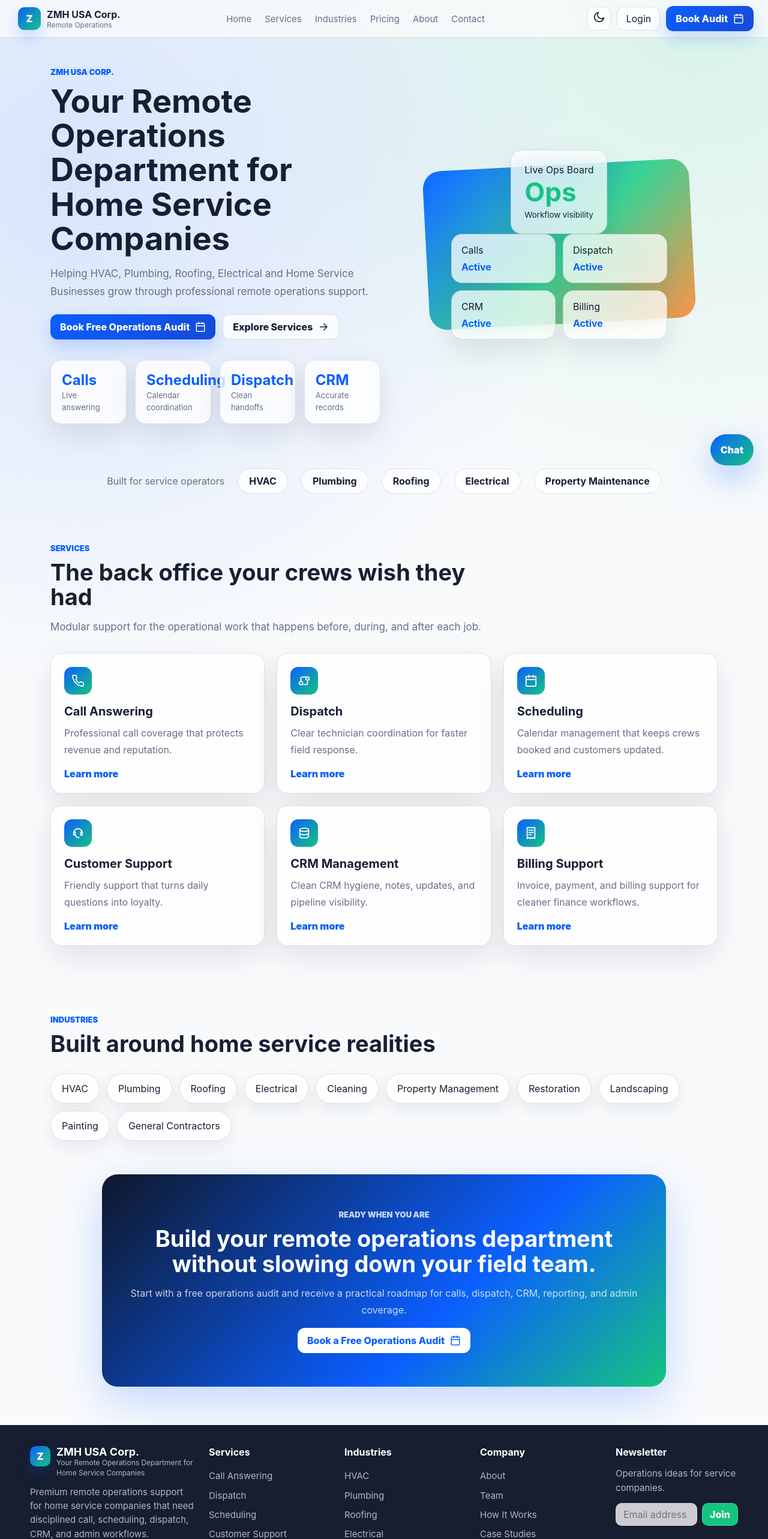
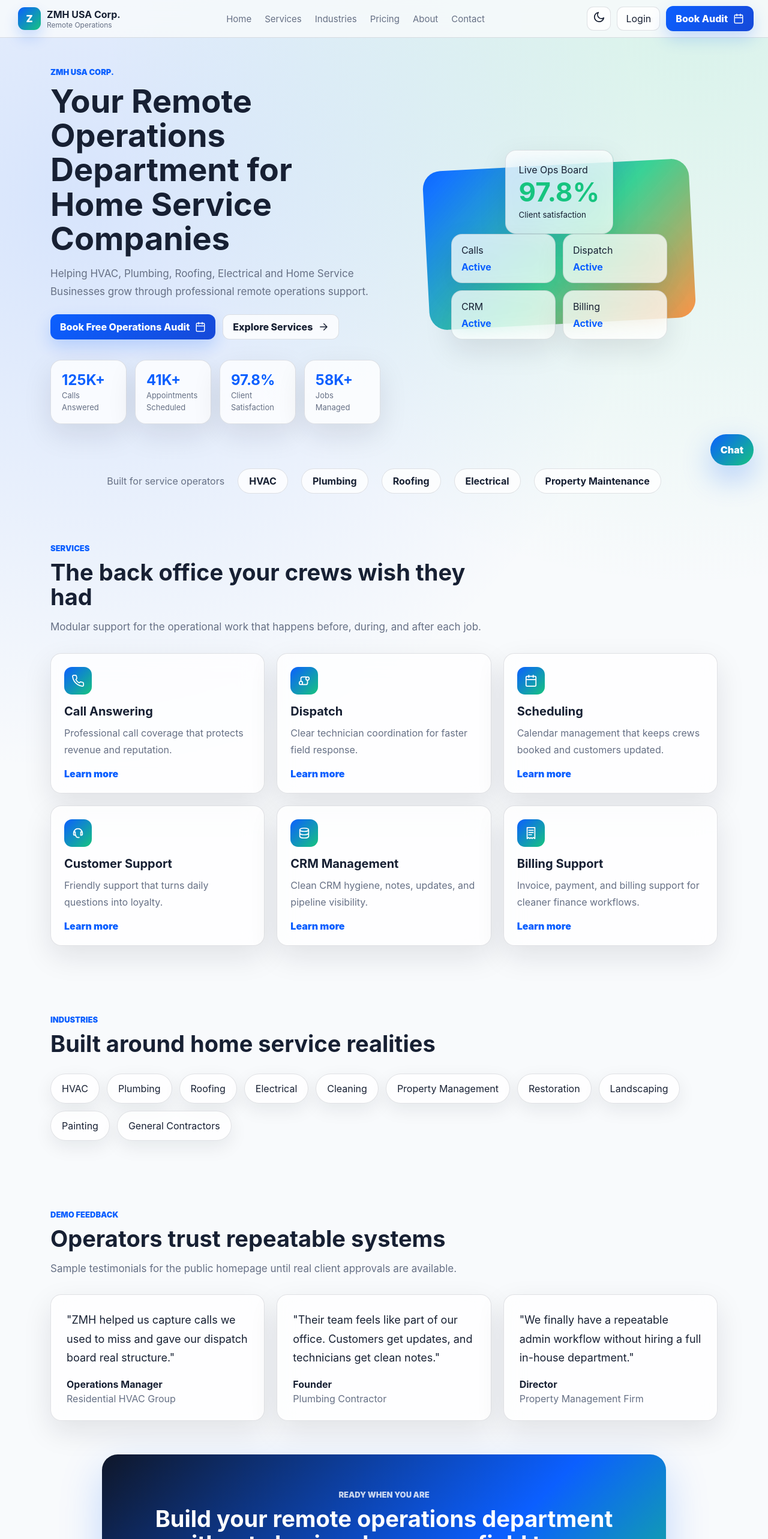
Before and after one commit to zmhcorp123/Zmh_F, a React (Vite) app: page / in a window 1280 px wide. Shown: the top 2566 px of the page at 60% size. Built offline with nearby package versions, Linux system fonts and the light colour scheme.

Commit message:
Update project

```diff
--- a/src/components/Layout.jsx
+++ b/src/components/Layout.jsx
@@ -54,6 +54,10 @@ export function Layout({ children }) {
         </button>
         <nav className={open ? "nav open" : "nav"} aria-label="Primary navigation">
           {nav.map(([label, to]) => <LinkButton key={to} to={to} onClick={closeMenu}>{label}</LinkButton>)}
+          <button className="text-link mobile-auth-link" onClick={() => { navigate(isAuthenticated ? "/dashboard" : "/login"); closeMenu(); }}>
+            {isAuthenticated ? (user?.role === "admin" ? "Admin" : "Dashboard") : "Login"}
+          </button>
+          <button className="text-link mobile-auth-link primary" onClick={() => { navigate("/book-service"); closeMenu(); }}>Book Audit</button>
         </nav>
         <div className="nav-actions">
           <button className="icon-btn theme-toggle" title={dark ? "Switch to day mode" : "Switch to night mode"} aria-label={dark ? "Switch to day mode" : "Switch to night mode"} onClick={() => setDark((value) => !value)}>
--- a/src/data/siteData.js
+++ b/src/data/siteData.js
@@ -78,6 +78,12 @@ export const faqs = [
   ["Can the team scale with us?", "Yes. Packages are designed to grow from light support to a dedicated remote operations department."],
 ];
 
+export const testimonials = [
+  { quote: "ZMH helped us capture calls we used to miss and gave our dispatch board real structure.", name: "Operations Manager", company: "Residential HVAC Group" },
+  { quote: "Their team feels like part of our office. Customers get updates, and technicians get clean notes.", name: "Founder", company: "Plumbing Contractor" },
+  { quote: "We finally have a repeatable admin workflow without hiring a full in-house department.", name: "Director", company: "Property Management Firm" },
+];
+
 export const teamProfiles = [
   {
     name: "Founder Profile",
--- a/src/pages/Home.jsx
+++ b/src/pages/Home.jsx
@@ -1,4 +1,4 @@
-import { services, industries } from "../data/siteData";
+import { services, industries, testimonials } from "../data/siteData";
 import { Button } from "../components/Button";
 import { Card, CTA, SectionHeader } from "../components/Sections";
 import { SEO } from "../components/SEO";
@@ -14,13 +14,14 @@ export function Home() {
           <h1>Your Remote Operations Department for Home Service Companies</h1>
           <p>Helping HVAC, Plumbing, Roofing, Electrical and Home Service Businesses grow through professional remote operations support.</p>
           <div className="hero-actions"><Button to="/book-service" icon="calendar">Book Free Operations Audit</Button><Button to="/services" variant="secondary">Explore Services</Button></div>
-          <div className="stats">{[["Calls", "Live answering"], ["Scheduling", "Calendar coordination"], ["Dispatch", "Clean handoffs"], ["CRM", "Accurate records"]].map(([value, label]) => <div key={label}><strong>{value}</strong><span>{label}</span></div>)}</div>
+          <div className="stats">{[["125K+", "Calls Answered"], ["41K+", "Appointments Scheduled"], ["97.8%", "Client Satisfaction"], ["58K+", "Jobs Managed"]].map(([value, label]) => <div key={label}><strong>{value}</strong><span>{label}</span></div>)}</div>
         </div>
-        <div className="hero-visual reveal delay"><div className="ops-card"><span>Live Ops Board</span><strong>Ops</strong><small>Workflow visibility</small></div><div className="glass-grid">{["Calls", "Dispatch", "CRM", "Billing"].map((item) => <div key={item}>{item}<b>Active</b></div>)}</div></div>
+        <div className="hero-visual reveal delay"><div className="ops-card"><span>Live Ops Board</span><strong>97.8%</strong><small>Client satisfaction</small></div><div className="glass-grid">{["Calls", "Dispatch", "CRM", "Billing"].map((item) => <div key={item}>{item}<b>Active</b></div>)}</div></div>
       </section>
       <section className="logos"><span>Built for service operators</span>{["HVAC", "Plumbing", "Roofing", "Electrical", "Property Maintenance"].map((item) => <strong key={item}>{item}</strong>)}</section>
       <section><SectionHeader eyebrow="Services" title="The back office your crews wish they had" text="Modular support for the operational work that happens before, during, and after each job." /><div className="grid three">{services.slice(0, 6).map((item) => <Card key={item.slug} icon={item.icon} title={item.name} text={item.summary}><button className="learn" onClick={() => navigate("/services/" + item.slug)}>Learn more</button></Card>)}</div></section>
       <section><SectionHeader eyebrow="Industries" title="Built around home service realities" /><div className="pills">{industries.map((item) => <button key={item.slug} onClick={() => navigate("/industries/" + item.slug)}>{item.name}</button>)}</div></section>
+      <section><SectionHeader eyebrow="Demo feedback" title="Operators trust repeatable systems" text="Sample testimonials for the public homepage until real client approvals are available." /><div className="grid three">{testimonials.map((item) => <article className="quote" key={item.company}><p>"{item.quote}"</p><strong>{item.name}</strong><span>{item.company}</span></article>)}</div></section>
       <CTA />
     </>
   );
--- a/src/styles/global.css
+++ b/src/styles/global.css
@@ -35,6 +35,7 @@ main section { width: 100%; max-width: 1160px; margin: 0 auto; padding: 56px 24p
 .nav { display: flex; align-items: center; gap: 2px; }
 .text-link { border: 0; background: transparent; color: var(--muted); padding: 8px 10px; border-radius: 999px; font-size: 15px; }
 .text-link:hover { color: var(--primary); background: rgba(11,95,255,.08); }
+.mobile-auth-link { display: none; }
 .nav-actions { display: flex; align-items: center; gap: 10px; }
 .icon-btn, .ghost-small { border: 1px solid var(--line); background: var(--surface); color: inherit; min-width: 40px; height: 40px; border-radius: 11px; }
 .ghost-small { padding: 0 14px; }
@@ -239,6 +240,8 @@ textarea { min-height: 120px; resize: vertical; }
   .menu-btn { display: inline-grid; place-items: center; }
   .nav { position: fixed; top: 72px; left: 16px; right: 16px; display: none; padding: 14px; border-radius: 20px; background: var(--surface); border: 1px solid var(--line); box-shadow: var(--shadow); }
   .nav.open { display: grid; }
+  .mobile-auth-link { display: inline-flex; align-items: center; justify-content: center; min-height: 44px; width: 100%; font-weight: 900; color: var(--primary); border: 1px solid var(--line); border-radius: 12px; background: rgba(11,95,255,.07); }
+  .mobile-auth-link.primary { color: white; background: var(--primary); }
   .nav-actions .btn, .nav-actions .ghost-small { display: none; }
   .home-hero, .page-hero { min-height: auto; gap: 26px; padding-top: 44px; padding-bottom: 44px; }
   h1 { font-size: clamp(34px, 9vw, 40px); line-height: 1.08; }
```
